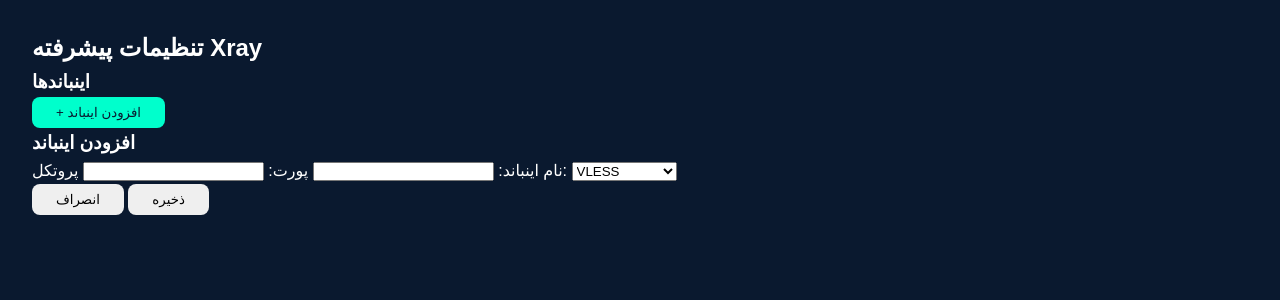
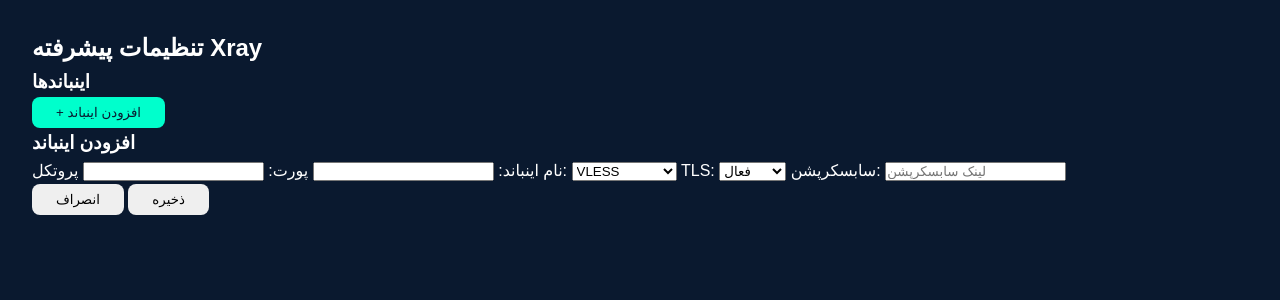
Before and after one commit to naseh42/zhina, a FastAPI app: template frontend/templates/advanced_settings.html in a window 1280 px wide. Shown: the part 83-383 px from the top of the page. Run offline with FastAPI, Linux system fonts and the light colour scheme; the template is opened without the code that fills it, so the values that code supplies are empty; parts of the project's set-up code (start-up, migrations or seed data) failed here and were passed over.

Commit message:
Update advanced_settings.html

```diff
--- a/frontend/templates/advanced_settings.html
+++ b/frontend/templates/advanced_settings.html
@@ -40,6 +40,17 @@
           <option value="http">HTTP</option>
         </select>
 
+        <!-- اضافه کردن TLS -->
+        <label class="block mb-2">TLS:</label>
+        <select name="tls" id="inbound-tls" class="input input-bordered w-full mb-3" required>
+          <option value="enabled">فعال</option>
+          <option value="disabled">غیرفعال</option>
+        </select>
+
+        <!-- اضافه کردن سابسکرپشن -->
+        <label class="block mb-2">سابسکرپشن:</label>
+        <input type="text" name="subscription" id="inbound-subscription" class="input input-bordered w-full mb-3" placeholder="لینک سابسکرپشن">
+
         <div class="flex justify-end gap-3 mt-4">
           <button type="button" class="btn" onclick="closeInboundModal()">انصراف</button>
           <button type="submit" class="btn btn-success">ذخیره</button>
```
